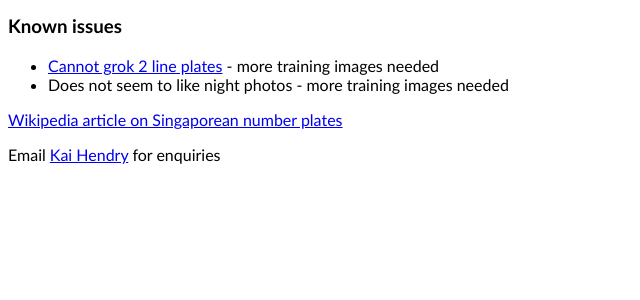
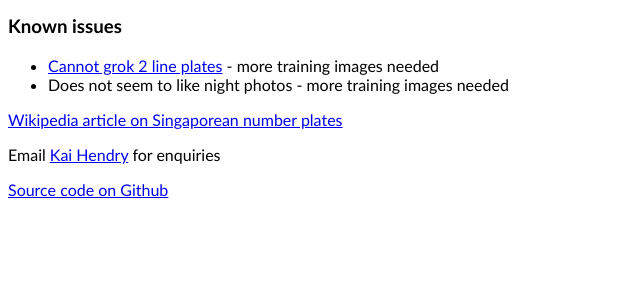
Before and after one commit to kaihendry/sg-anpr, a PHP site: page / in a window 1280 px wide. Shown: the part 220-520 px from the top of the page, without its empty margins (0-640 px from the left). Run offline with PHP 8.4, Linux system fonts and the light colour scheme.

Commit message:
Another failed hack ;)

```diff
--- a/index.php
+++ b/index.php
@@ -68,6 +68,7 @@ curl -F "f=@SCR5199Y.jpg" http://anpr.dabase.com/upload.php
 
 <p><a href=https://en.wikipedia.org/wiki/Vehicle_registration_plates_of_Singapore>Wikipedia article on Singaporean number plates</a></p>
 <p>Email <a href=mailto:hendry+anpr@iki.fi>Kai Hendry</a> for enquiries</p>
+<p><a href=https://github.com/kaihendry/sg-anpr>Source code on Github</a></p>
 
 </body>
 </html>
--- a/upload.php
+++ b/upload.php
@@ -19,6 +19,7 @@ if (fnmatch("jp*", $extension)) {
 	if ($return) { unlink($incname); die("Not a JPEG"); }
 	$fdir = getcwd() . '/' . $dir;
 	exec("docker run --rm -v $fdir:/data:ro openalpr -j -c sg " . basename($incname), $output, $return);
+	if ($return) { http_response_code(500); die(); }
 	$alpr = json_decode($output[0], true);
 	$alpr["img"] = $incname;
 
```
Also changed, not shown: README.md (added).
